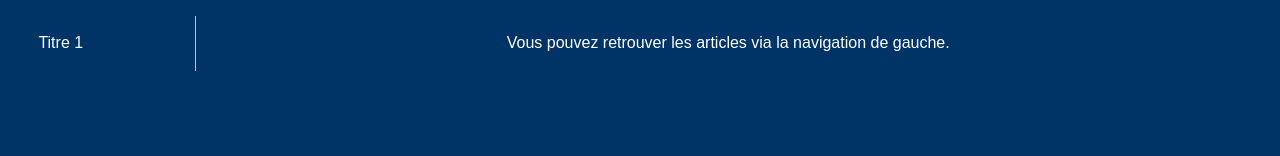
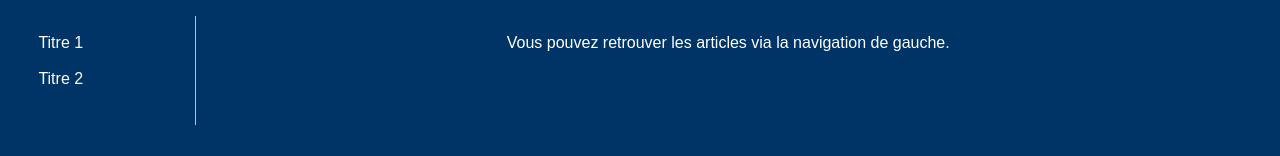
Before and after one commit to NeoCortexFr/devRepublic, a React app: page /blog in a window 1280 px wide. Shown: the part 709-865 px from the top of the page. Built offline with nearby package versions, Linux system fonts and the light colour scheme.

Commit message:
test two title in blog, adjust space between. Before dynamic display

```diff
--- a/src/components/Blog/blog.scss
+++ b/src/components/Blog/blog.scss
@@ -23,6 +23,9 @@
         text-decoration: underline;
         padding-bottom: 1.5em;
     }
+    &_li {
+        padding-bottom: 1.2em;
+    }
 }
 .section {
     display: flex;
--- a/src/components/Blog/index.js
+++ b/src/components/Blog/index.js
@@ -14,7 +14,8 @@ const Blog = () => (
       </article>
       <nav className="blog_nav">
         <ul>
-          <li>Titre 1</li>
+          <li className="blog_li">Titre 1</li>
+          <li className="blog_li">Titre 2</li>
         </ul>
       </nav>
     </div>
```
